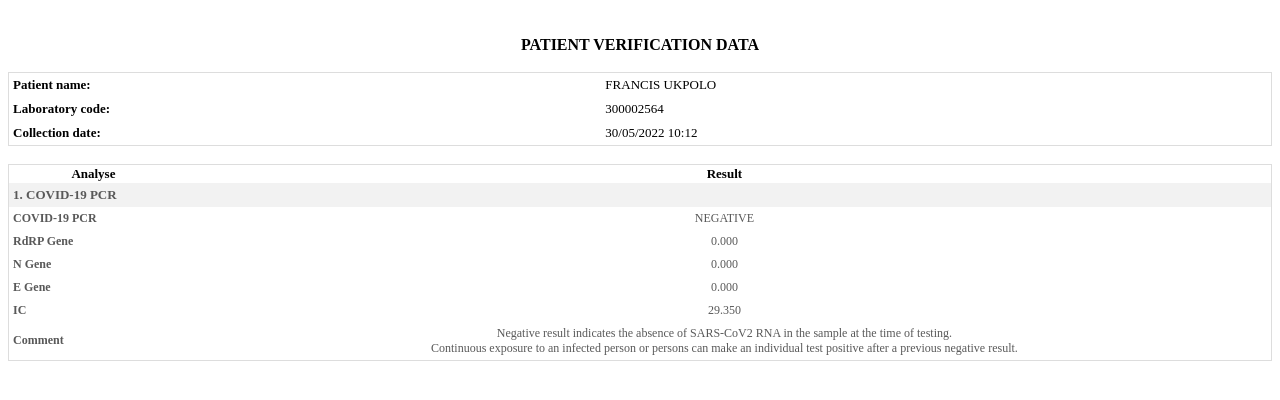
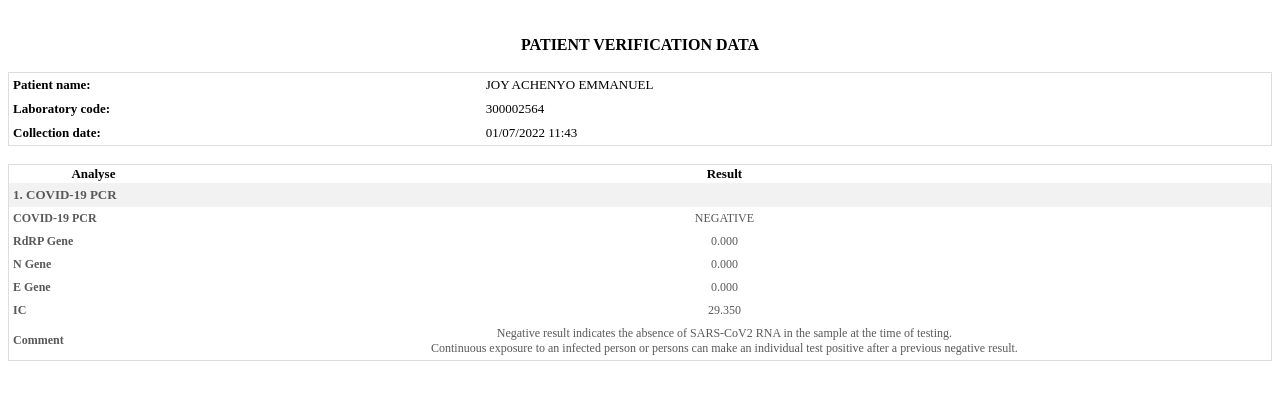
Before and after one commit to acounsmedlab/patientverificationdata, a plain HTML site: page index.html in a window 1280 px wide. Shown: the part 124-524 px from the top of the page. Drawn offline with Linux system fonts and the light colour scheme.

Commit message:
Update index.html

```diff
--- a/index.html
+++ b/index.html
@@ -59,7 +59,7 @@ function formOnClick(tag){
 <table width="100%" class="patientData">
 <tr>
 <td align="left" nowrap><b>Patient name:</b></td>
-<td>FRANCIS UKPOLO</td>
+<td>JOY ACHENYO EMMANUEL</td>
 </tr>
 <tr>
 <td align="left" nowrap><b>Laboratory code:<b/></td>
@@ -67,7 +67,7 @@ function formOnClick(tag){
 </tr>
 <tr>
 <td align="left" nowrap><b>Collection date:</b></td>
-<td>30/05/2022 10:12</td>
+<td>01/07/2022 11:43</td>
 </tr>
 </table>
 <br>
```
